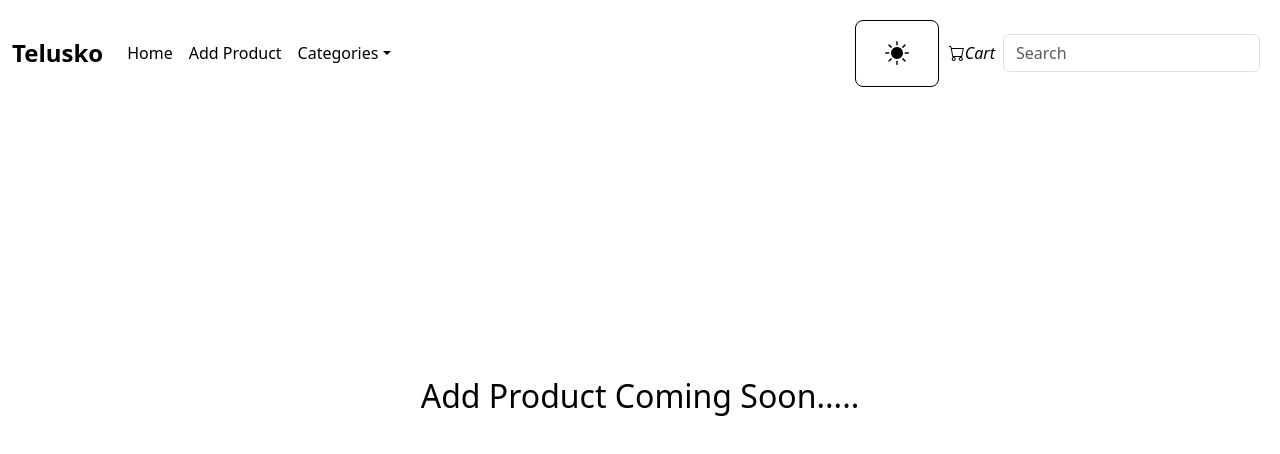
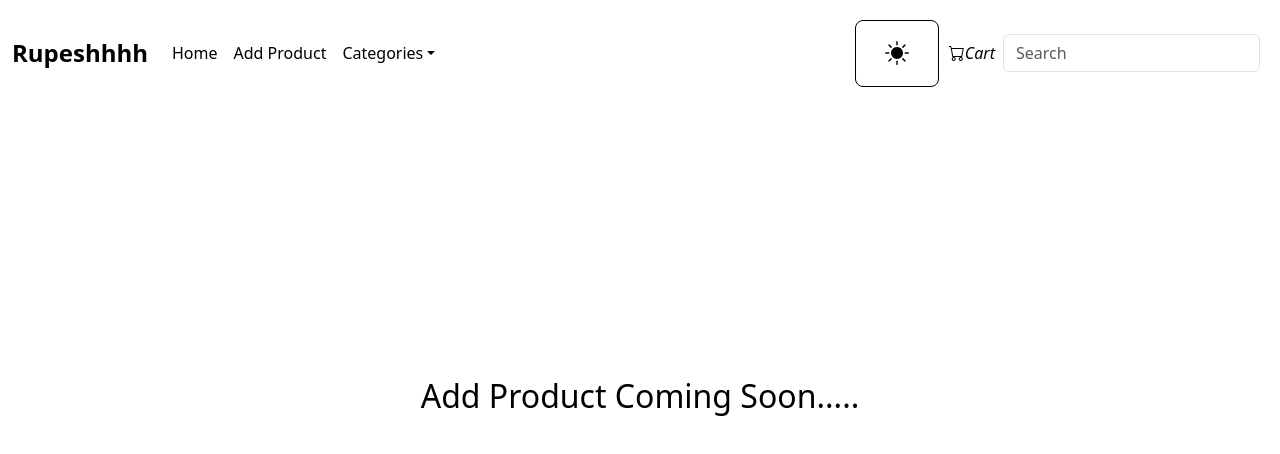
Before and after one commit to rupeshhh007/ECommerce-SB-React, a React (Vite) app in the folder e-commerce-frontend/: page /add_product in a window 1280 px wide. Shown: the top 454 px of the page. Built offline with nearby package versions, Linux system fonts and the light colour scheme.

Commit message:
connecting repo with h2 db

```diff
--- a/e-commerce-frontend/package.json
+++ b/e-commerce-frontend/package.json
@@ -10,8 +10,13 @@
     "preview": "vite preview"
   },
   "dependencies": {
+     "@popperjs/core": "^2.11.8",
+    "axios": "^1.6.8",
+    "bootstrap": "^5.3.3",
+    "react-router-dom": "^6.23.0",
     "react": "^19.1.0",
     "react-dom": "^19.1.0"
+
   },
   "devDependencies": {
     "@eslint/js": "^9.25.0",
--- a/e-commerce-frontend/src/components/Navbar.jsx
+++ b/e-commerce-frontend/src/components/Navbar.jsx
@@ -26,7 +26,7 @@ const Navbar = ({ onSelectCategory, onSearch }) => {
         <nav className="navbar navbar-expand-lg fixed-top">
           <div className="container-fluid">
             <a className="navbar-brand" href="https://google.com/">
-              Telusko
+              Rupeshhhh
             </a>
             <button
               className="navbar-toggler"
```
Also changed, not shown: 1 other file (tests, documents, lock files or other folders).
